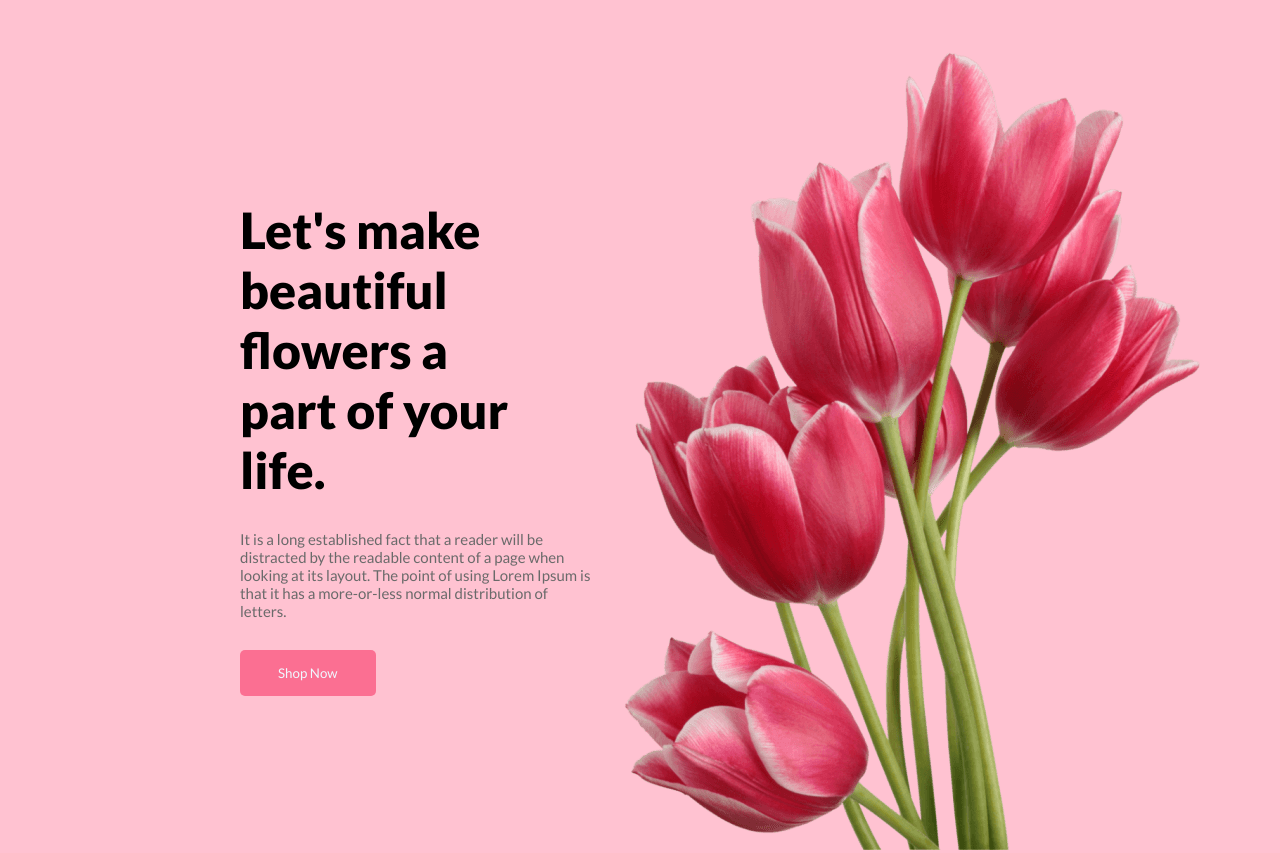
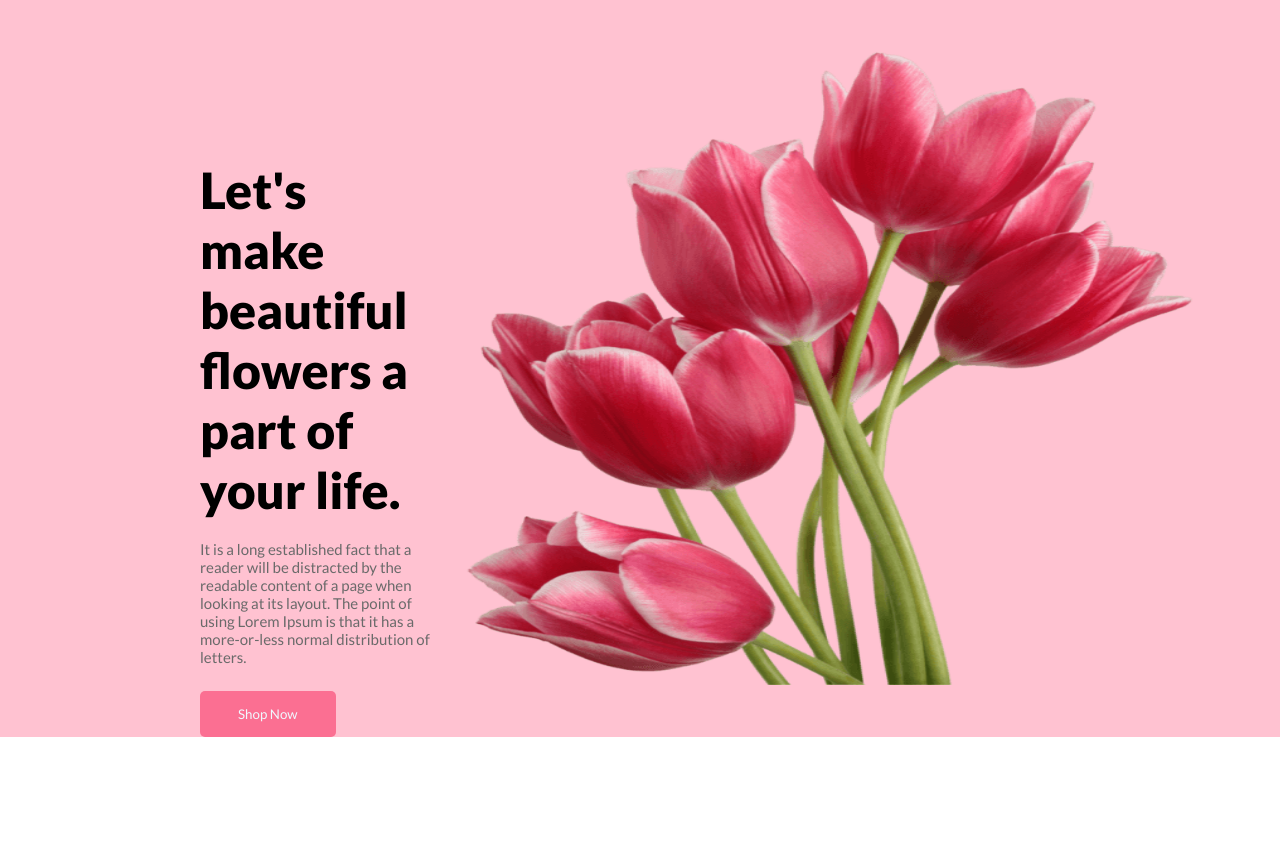
Before and after one commit to 001Rakib/online-flower-shop, a plain HTML site: page index.html in a window 1280 px wide. After the commit the page ends 800 px from the top, so only its background shows below. Drawn offline with Linux system fonts and the light colour scheme.

Commit message:
banner part done

```diff
--- a/style.css
+++ b/style.css
@@ -6,6 +6,8 @@
 /* banner section styles */
 
 .banner-img{
+    height: 635px;
+    width: 800px;
     padding-right: 50px;
     padding-top: 50px;
 }
@@ -15,19 +17,19 @@
     justify-content: space-between;
 }
 .banner-text{
-    padding-left: 240px;
-    padding-top: 200px;
+    padding-left: 200px;
+    padding-top: 160px;
 }
 .banner-title{
 
     color: black;
     font-size: 50px;
     font-weight: 900;
-    margin-bottom: 30px;
+    margin-bottom: 20px;
 }
 .banner-description{
     color: rgb(106, 106, 106);
-    margin-bottom: 30px;
+    margin-bottom: 25px;
     font-size: 15px;
 }
 .btn{
```
